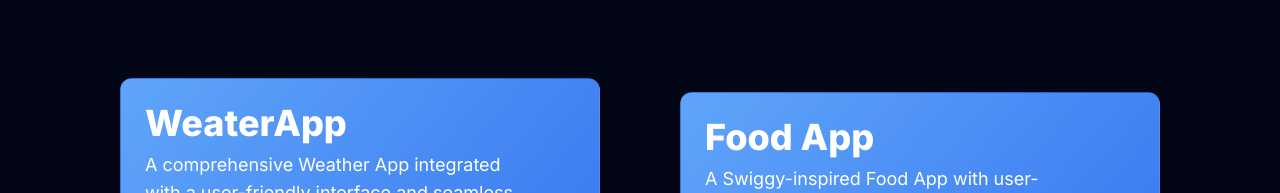
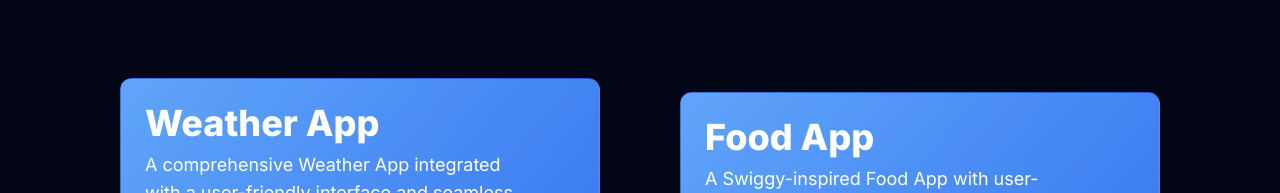
Before and after one commit to vanshsharmaCS/Portfolio, a Next.js app: page / in a window 1280 px wide. Shown: the part 2844-3037 px from the top of the page. Built offline with nearby package versions, Linux system fonts and the light colour scheme.

Commit message:
Update Projects.tsx

```diff
--- a/src/components/Projects.tsx
+++ b/src/components/Projects.tsx
@@ -88,7 +88,7 @@
           translateZ="50"
           className="text-4xl  font-extrabold text-white dark:text-white"
         >
-          WeaterApp
+          Weather App
         </CardItem>
         <CardItem
           as="p"
```
